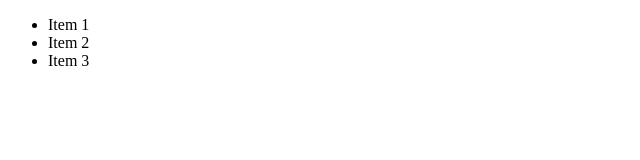
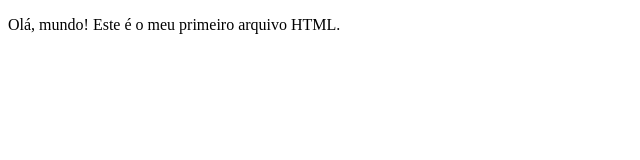
Before and after one commit to HugoSantos90/TesteHTMLestga, a plain HTML site: page index.html in a window 1280 px wide. Shown: the whole page, without its empty margins (0-640 px from the left). Drawn offline with Linux system fonts and the light colour scheme.

Commit message:
Update index.html

```diff
--- a/index.html
+++ b/index.html
@@ -8,11 +8,9 @@
 </head>
 
 <body>
-    <ul>
-        <li>Item 1</li>
-        <li>Item 2</li>
-        <li>Item 3</li>
-    </ul>
+    <p>
+        Olá, mundo! Este é o meu primeiro arquivo HTML.
+    </p>
 </body>
 
 </html>
```
